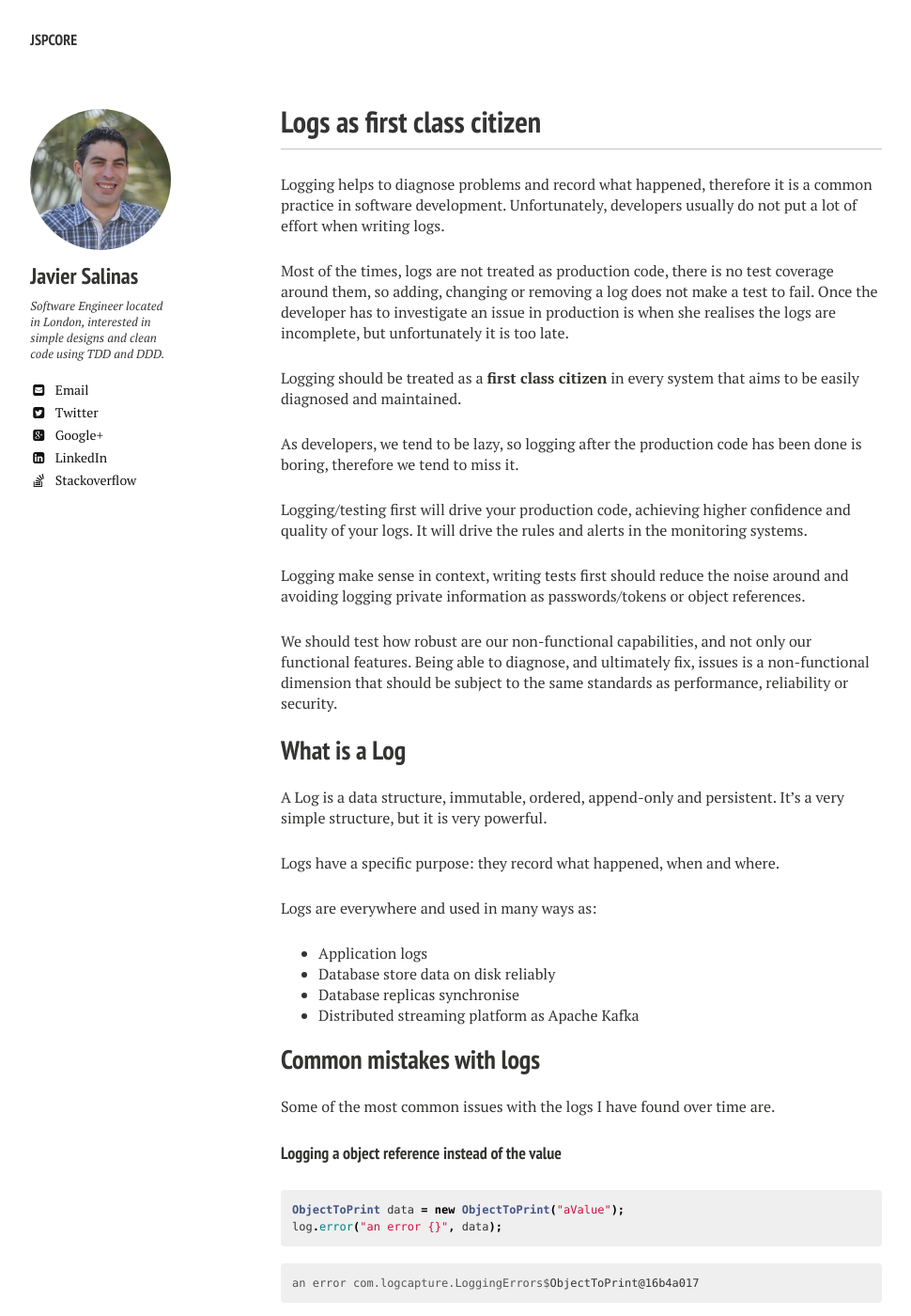
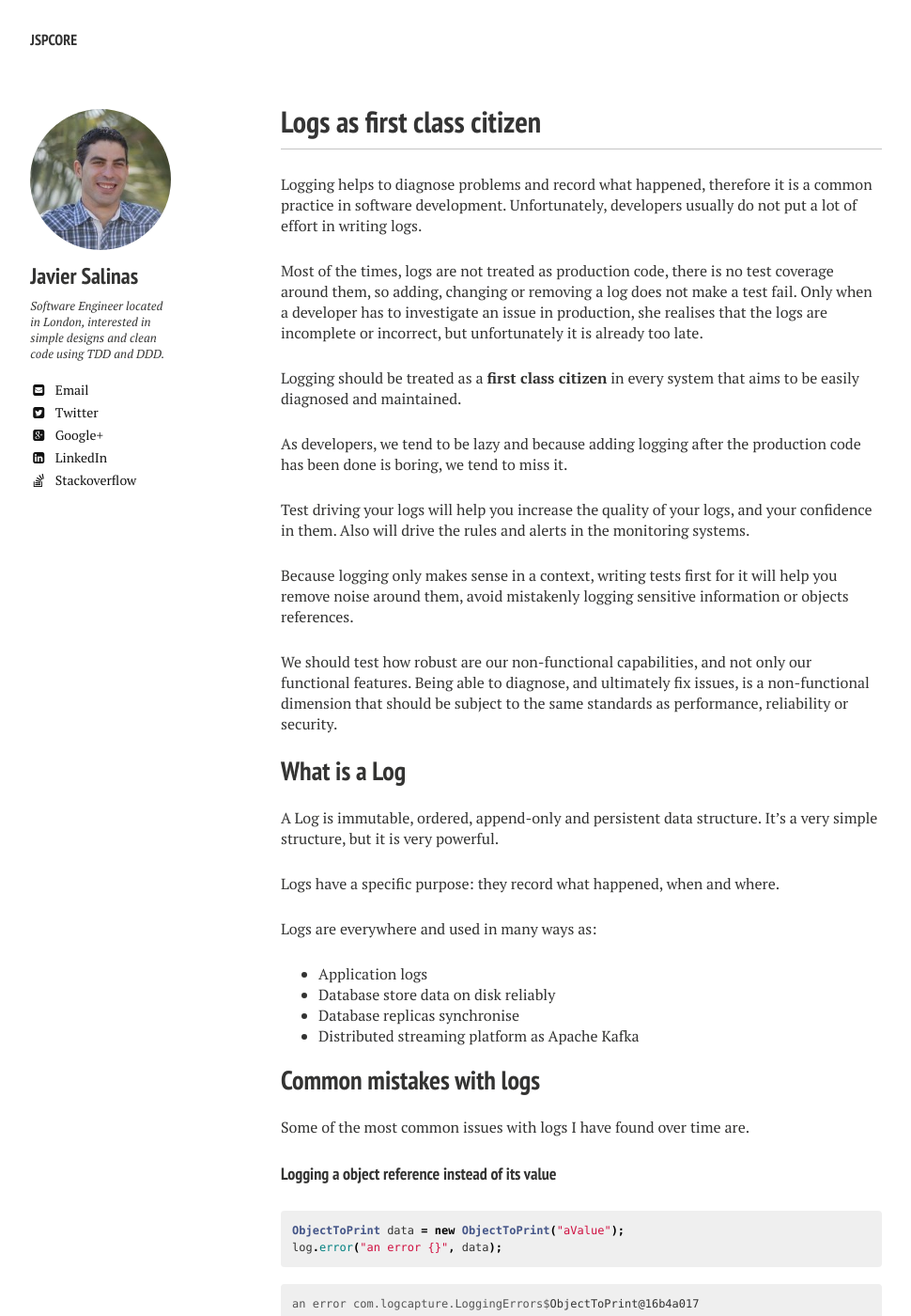
Before and after one commit to pityq/mustaine.github.io, a Jekyll site: the page built from _posts/2018-01-02-logs-as-first-class-citizen.md, in a window 1280 px wide and 1400 px high. Shown: the whole window at 94% size, without its empty margins (21-991 px from the left). Built offline with Jekyll 4.4.1, drawn with Linux system fonts in a browser that asks for light colours; nearby versions of some CDN libraries; comment, search, counter and statistics services are not loaded; some of the changed text lies outside the part shown.

Commit message:
Improving text.

```diff
--- a/_posts/2018-01-02-logs-as-first-class-citizen.md
+++ b/_posts/2018-01-02-logs-as-first-class-citizen.md
@@ -6,26 +6,26 @@ comments: true
 ---
 
 Logging helps to diagnose problems and record what happened, therefore it is a common practice in software development.
-Unfortunately, developers usually do not put a lot of effort when writing logs.
+Unfortunately, developers usually do not put a lot of effort in writing logs.
 
-Most of the times, logs are not treated as production code, there is no test coverage around them, so adding, changing or removing a log does not make a test to fail.
-Once the developer has to investigate an issue in production is when she realises the logs are incomplete, but unfortunately it is too late.
+Most of the times, logs are not treated as production code, there is no test coverage around them, so adding, changing or removing a log does not make a test fail.
+Only when a developer has to investigate an issue in production, she realises that the logs are incomplete or incorrect, but unfortunately it is already too late.
 
 Logging should be treated as a **first class citizen** in every system that aims to be easily diagnosed and maintained.
 
-As developers, we tend to be lazy, so logging after the production code has been done is boring, therefore we tend to miss it.
+As developers, we tend to be lazy and because adding logging after the production code has been done is boring, we tend to miss it.
 
-Logging/testing first will drive your production code, achieving higher confidence and quality of your logs.
-It will drive the rules and alerts in the monitoring systems.
+Test driving your logs will help you increase the quality of your logs, and your confidence in them.
+Also will drive the rules and alerts in the monitoring systems.
 
-Logging make sense in context, writing tests first should reduce the noise around and avoiding logging private information as passwords/tokens or object references.
+Because logging only makes sense in a context, writing tests first for it will help you remove noise around them, avoid mistakenly logging sensitive information or objects references.
 
 We should test how robust are our non-functional capabilities, and not only our functional features.
-Being able to diagnose, and ultimately fix, issues is a non-functional dimension that should be subject to the same standards as performance, reliability or security.
+Being able to diagnose, and ultimately fix issues, is a non-functional dimension that should be subject to the same standards as performance, reliability or security.
 
 ## What is a Log
 
-A Log is a data structure, immutable, ordered, append-only and persistent. It’s a very simple structure, but it is very powerful.
+A Log is immutable, ordered, append-only and persistent data structure. It’s a very simple structure, but it is very powerful.
 
 Logs have a specific purpose: they record what happened, when and where.
 
@@ -38,9 +38,9 @@ Logs are everywhere and used in many ways as:
 
 ## Common mistakes with logs
 
-Some of the most common issues with the logs I have found over time are.
+Some of the most common issues with logs I have found over time are.
 
-#### Logging a object reference instead of the value
+#### Logging a object reference instead of its value
 
 {% highlight java %}
 ObjectToPrint data = new ObjectToPrint("aValue");
@@ -71,16 +71,16 @@ an error SensitiveObject{password='passw0rd'}
 
 #### When a log message changes, rules of the monitoring system are not updated
 
-Fixing a typo, modifying or removing a log message might have implications in your monitoring systems like
-rules that are not triggered or dashboards displaying wrong information.
+Fixing a typo, modifying or removing a log message might have implications in your monitoring systems. For example, alert rules
+might not get triggered or dashboards might display wrong information.
 
-# TDD logging messages
+# Test driving log messages
 
-Ideally the expected message will be defined in the requirement/story.
-But when it is not the case, having to assert the message will make you think how should looks like at this point.
-I think it is very important, because thinking about the log message, is by definition, increasing the quality of it.
+Ideally the expected message will be defined when a story is refined, but when that is not the case,
+writing a test for it will help you think about it from this perspective.
+Even just thinking about it when writing the test, will automatically improve its quality.
 
-When there is an unhappy path, the log message is a requirement. Writing the outside test should assert on your expected log message
+When there is an unhappy path, the log message is fundamental. Writing the outside test should assert on your expected log message.
 
 {% highlight scala %}
   scenario("Customer can play out if pass activation fails in UMV with pass already activated error") {
@@ -97,7 +97,7 @@ When there is an unhappy path, the log message is a requirement. Writing the out
   }
 {% endhighlight %}
 
-Implementing the feature will drive you to the details. When test the insides, the assert should focus in the details.
+Implementing the feature will help you drive out the details. When test the insides, the assert should focus on the details.
 
 {% highlight java %}
 @Test
@@ -118,16 +118,16 @@ public void activateEntitlementDoesNotReturnAnEntitlementIfIsAlreadyActivated_Ex
 These examples are using [**LogCapture**](https://github.com/mustaine/logcapture), a testing library for asserting logging messages.
 I expect to have a separate post talking about it, hopefully sooner than this post from my last one 😅
 
-There are a few examples of how to use the library in [ExampleShould.java](https://github.com/mustaine/logcapture/blob/master/src/test/java/com/logcapture/example/ExampleShould.java){:target="_blank"}
+There are more examples on how to use the library in [here](https://github.com/mustaine/logcapture/blob/master/src/test/java/com/logcapture/example/ExampleShould.java){:target="_blank"}.
 
 ## Conclusions
 
-Testing logs first helps to build production systems giving confidence and improving logs quality.
-Dashboards plenty of metrics are built from our logs. Alerts are triggered from our logs.
+Test driving logs helps building production systems with confidence and the quality of its logs, thus making it easier to diagnose issues.
+Many of our monitoring dashboards are built from our logs. Alerts are triggered from our logs.
 So treat your logs as a first class citizen and write tests first around them.
 
-Once the logs are covered by tests, some developers will care about them. Standards will be agreed around logging.
-Logs quality will increase and the time for investigate and resolve issues will be reduced, so we all will have more time to deliver more features.
+Once the logs are covered by tests, developers will be forced to care about them. Standards will be agreed around logging.
+Logs quality will increase and the time for investigating and resolving issues will be reduced, so we will all have more time to deliver new features.
 
 ## References
 
```
